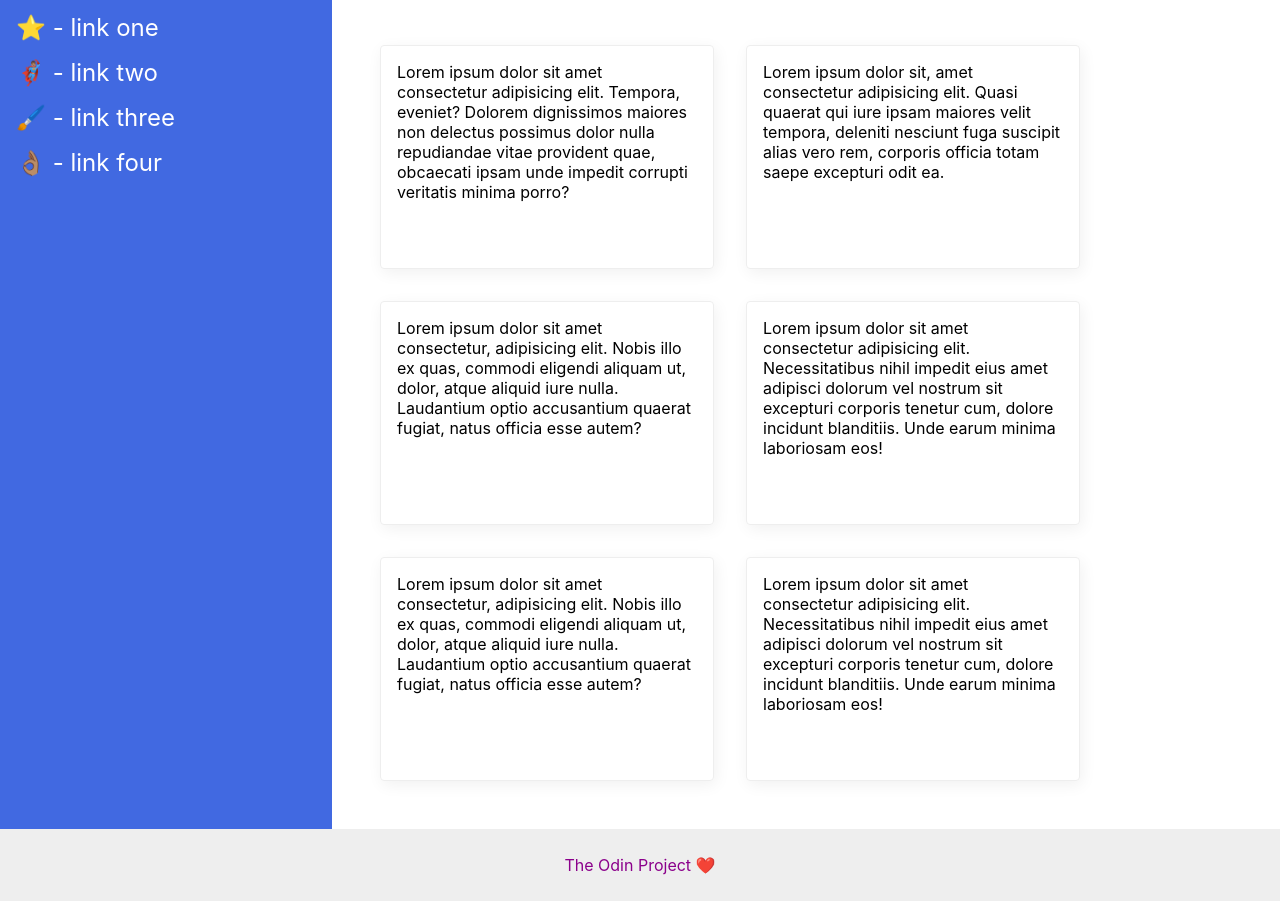
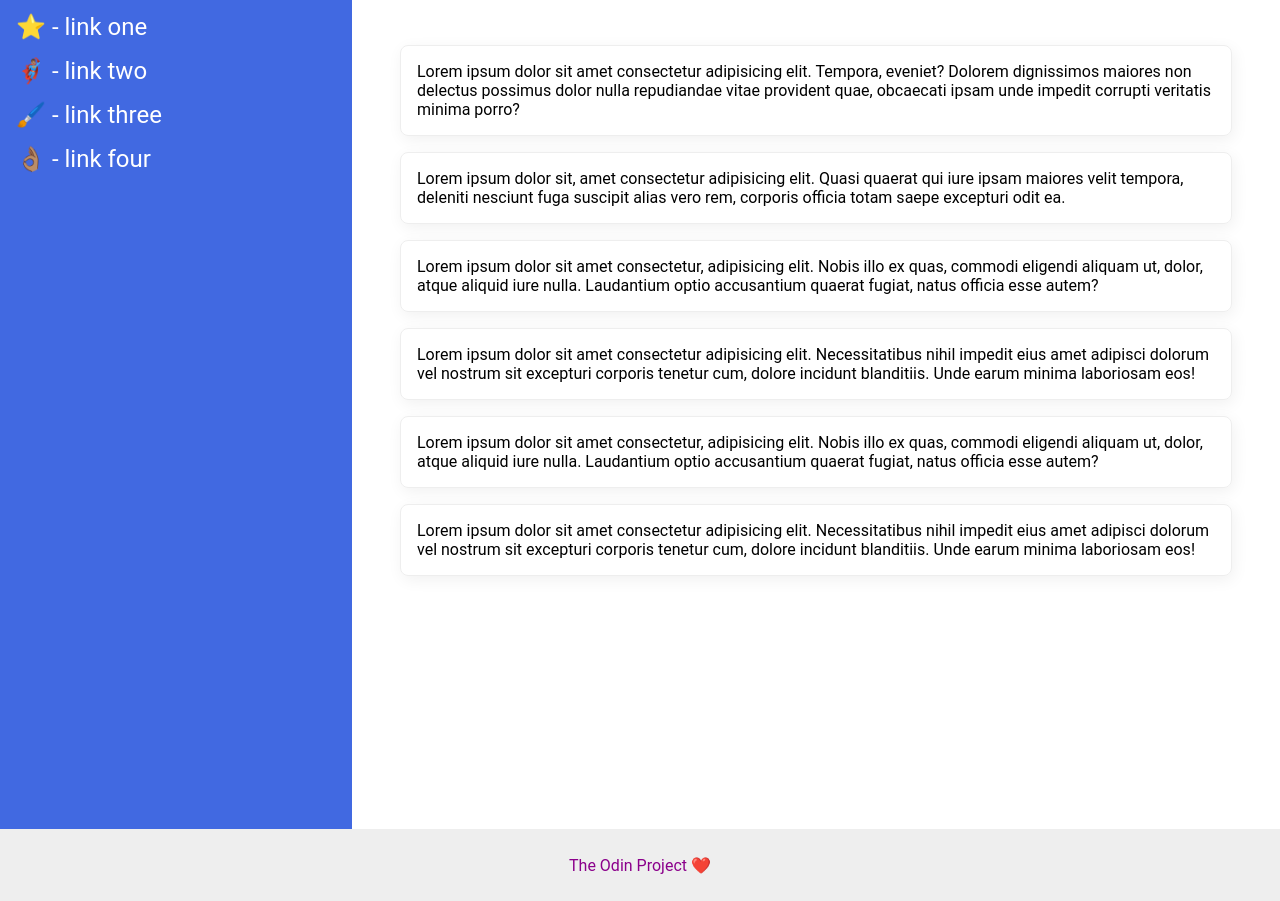
Before and after one commit to Erik7910/todolist, a plain HTML site: page index.html in a window 1280 px wide. Shown: the part 75-976 px from the top of the page. Drawn offline with Linux system fonts and the light colour scheme.

Commit message:
Update styles.css

```diff
--- a/styles.css
+++ b/styles.css
@@ -1,9 +1,7 @@
 body {
-  font-family: -apple-system, BlinkMacSystemFont, 'Segoe UI', Roboto, Oxygen, Ubuntu, Cantarell, 'Open Sans', 'Helvetica Neue', sans-serif;
-  margin: 0;
-  min-height: 100vh;
-  display: flex;
-  flex-direction: column;
+    font-family: 'Roboto', sans-serif;
+    box-sizing: border-box;
+    margin:0;
 }
 ul{
   list-style-type: none;
@@ -15,7 +13,6 @@ li{
 }
 .meat{
   display: flex;
-  flex: 1;
 }
 .header {
   height: 72px;
@@ -28,9 +25,8 @@ li{
   align-items: center;
 }
 .container{
-  display: flex;
   padding: 32px;
-  flex-wrap: wrap
+  flex-wrap: wrap;
 }
 
 a{
@@ -38,18 +34,9 @@ a{
   text-decoration: none;
   font-size: 24px;
 }
-.footer {
-  text-align: center;
-  height: 72px;
-  background: #eee;
-  color: darkmagenta;
-  display: flex;
-  justify-content: center;
-  align-items: center;
-}
 
 .sidebar {
-  width: 300px;
+  width: 25vw;
   background: royalblue;
   height: 100vh;
   padding: 16px;
@@ -59,8 +46,19 @@ a{
 .card {
   border: 1px solid #eee;
   box-shadow: 2px 4px 16px rgba(0,0,0,.06);
-  border-radius: 4px;
-  width: 300px;
+  border-radius: 8px;
+  min-width: 30vw;
   padding: 16px;
   margin: 16px;
+  height: fit-content;
 }
+.footer {
+  text-align: center;
+  width: auto;
+  height: 72px;
+  background: #eee;
+  color: darkmagenta;
+  display: flex;
+  justify-content: center;
+  align-items: center;
+}
```
